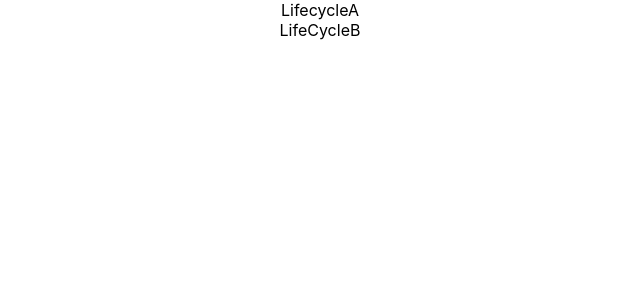
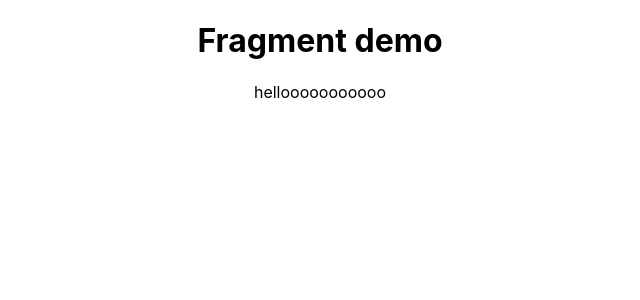
Before and after one commit to ghanashyamkamath/react-basics, a React (Create React App) app: page / in a window 1280 px wide. Shown: the top 300 px of the page, without its empty margins (320-960 px from the left). Built offline with nearby package versions, Linux system fonts and the light colour scheme.

Commit message:
React Fragments

```diff
--- a/src/App.js
+++ b/src/App.js
@@ -17,6 +17,7 @@ import './components/appStyles.css'
 import styles from './components/appStyles.module.css'
 import Form from './components/Form';
 import LifeCycleA from './components/LifeCycleA';
+import FragementsDemo from './components/FragementsDemo';
 function App() {
   return (
     <div className="App">
@@ -43,7 +44,8 @@ function App() {
       {/* <NameList /> */}
       {/* <Stylesheet primary={true}/> */}
       {/* <Form /> */}
-      <LifeCycleA />
+      {/* <LifeCycleA /> */}
+      <FragementsDemo />
     </div>
   );
 }
--- /dev/null
+++ b/src/components/FragementsDemo.js
@@ -0,0 +1,16 @@
+import React, { Component } from 'react'
+
+ class FragementsDemo extends Component {
+    render() {
+        return (
+            <React.Fragment>
+            <h1>
+                Fragment demo
+            </h1>
+            <p>hellooooooooooo</p>
+            </React.Fragment>
+        )
+    }
+}
+
+export default FragementsDemo
```
